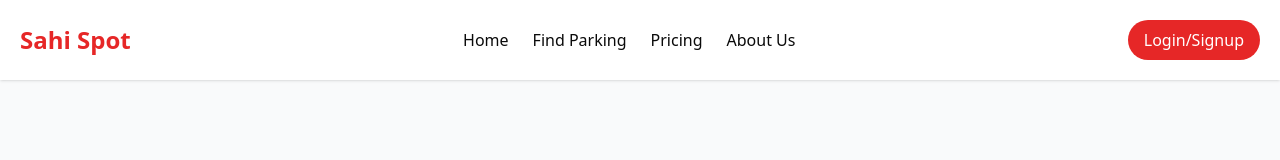
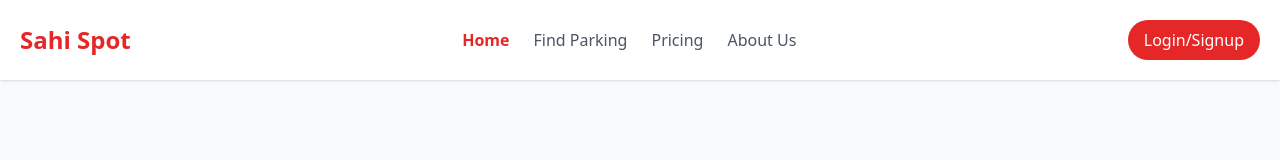
Before and after one commit to Gurusharan-Singh2/SahiSpot, a React (Vite) app: page / in a window 1280 px wide. Shown: the top 160 px of the page. Built offline with nearby package versions, Linux system fonts and the light colour scheme.

Commit message:
Navbar fixed

```diff
--- a/src/Navbar.jsx
+++ b/src/Navbar.jsx
@@ -1,21 +1,70 @@
-import { Link } from "react-router-dom";
+import { useState } from "react";
+import { NavLink, Link } from "react-router-dom";
+import { Menu, X } from "lucide-react";
 
 const Navbar = () => {
+  const [isOpen, setIsOpen] = useState(false);
+
+  const linkClasses = ({ isActive }) =>
+    `mx-3 transition-transform duration-300 hover:-translate-y-2 ${
+      isActive ? "text-Primary font-semibold" : "text-gray-600 hover:text-Primary"
+    }`;
 
   return (
     <header className="flex top-0 justify-between items-center p-5 shadow absolute w-full z-50 bg-white">
       <h1 className="text-2xl font-bold text-Primary">Sahi Spot</h1>
-      <nav>
-        <Link to="/" className="mx-3 hover:text-blue-500 transition-transform duration-300 hover:-translate-y-2 ">Home</Link>
-        <Link to="Find_Parking" className="mx-3 hover:text-Primary transition-transform duration-300 hover:-translate-y-2">Find Parking</Link>
-        <Link to="Pricing" className="mx-3 hover:text-Primary transition-transform duration-300 hover:-translate-y-2">Pricing</Link>
-        <Link to="About" className="mx-3 hover:text-Primary transition-transform duration-300 hover:-translate-y-2">About Us</Link>
+
+      <nav className="hidden md:flex">
+        <NavLink to="/" className={linkClasses}>
+          Home
+        </NavLink>
+        <NavLink to="Find_Parking" className={linkClasses}>
+          Find Parking
+        </NavLink>
+        <NavLink to="Pricing" className={linkClasses}>
+          Pricing
+        </NavLink>
+        <NavLink to="About" className={linkClasses}>
+          About Us
+        </NavLink>
       </nav>
-     <Link to="/login-signup" > <button className="bg-Primary text-white px-4 py-2 rounded-full hover:text-white transition-transform duration-300 hover:translate-0.5"  >
-        Login/Signup
-      </button></Link>
+
+      <Link to="/login-signup" className="hidden md:block">
+        <button className="bg-Primary text-white px-4 py-2 rounded-full hover:text-white transition-transform duration-300 hover:scale-105">
+          Login/Signup
+        </button>
+      </Link>
+
+      <button
+        onClick={() => setIsOpen(!isOpen)}
+        className="md:hidden p-2 rounded focus:outline-none"
+      >
+        {isOpen ? <X size={28} /> : <Menu size={28} />}
+      </button>
+
+      {isOpen && (
+        <div className="absolute top-16 left-0 w-full bg-white shadow-md flex flex-col items-center space-y-4 py-5 md:hidden">
+          <NavLink to="/" onClick={() => setIsOpen(false)} className={linkClasses}>
+            Home
+          </NavLink>
+          <NavLink to="Find_Parking" onClick={() => setIsOpen(false)} className={linkClasses}>
+            Find Parking
+          </NavLink>
+          <NavLink to="Pricing" onClick={() => setIsOpen(false)} className={linkClasses}>
+            Pricing
+          </NavLink>
+          <NavLink to="About" onClick={() => setIsOpen(false)} className={linkClasses}>
+            About Us
+          </NavLink>
+          <Link to="/login-signup" onClick={() => setIsOpen(false)}>
+            <button className="bg-Primary text-white px-4 py-2 rounded-full hover:scale-105 transition">
+              Login/Signup
+            </button>
+          </Link>
+        </div>
+      )}
     </header>
   );
 };
 
-export default Navbar;
+export default Navbar;
```
